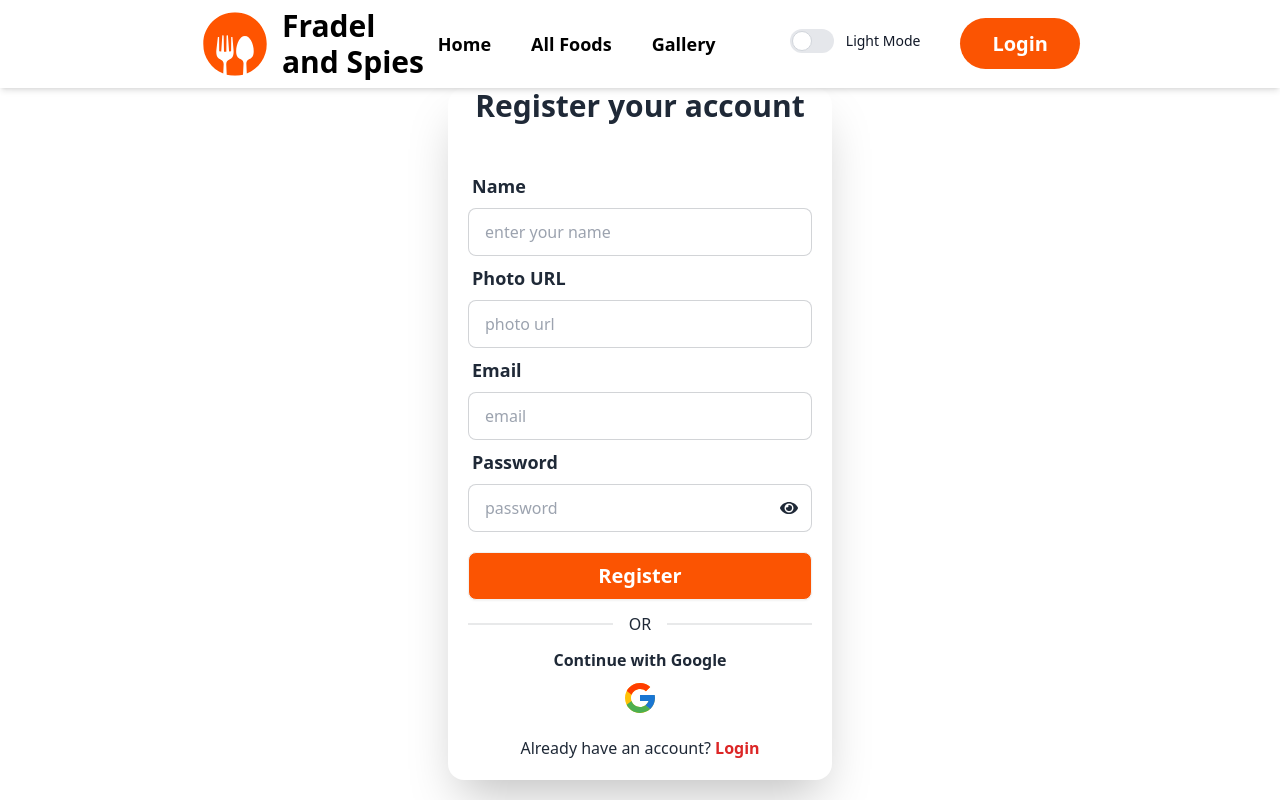
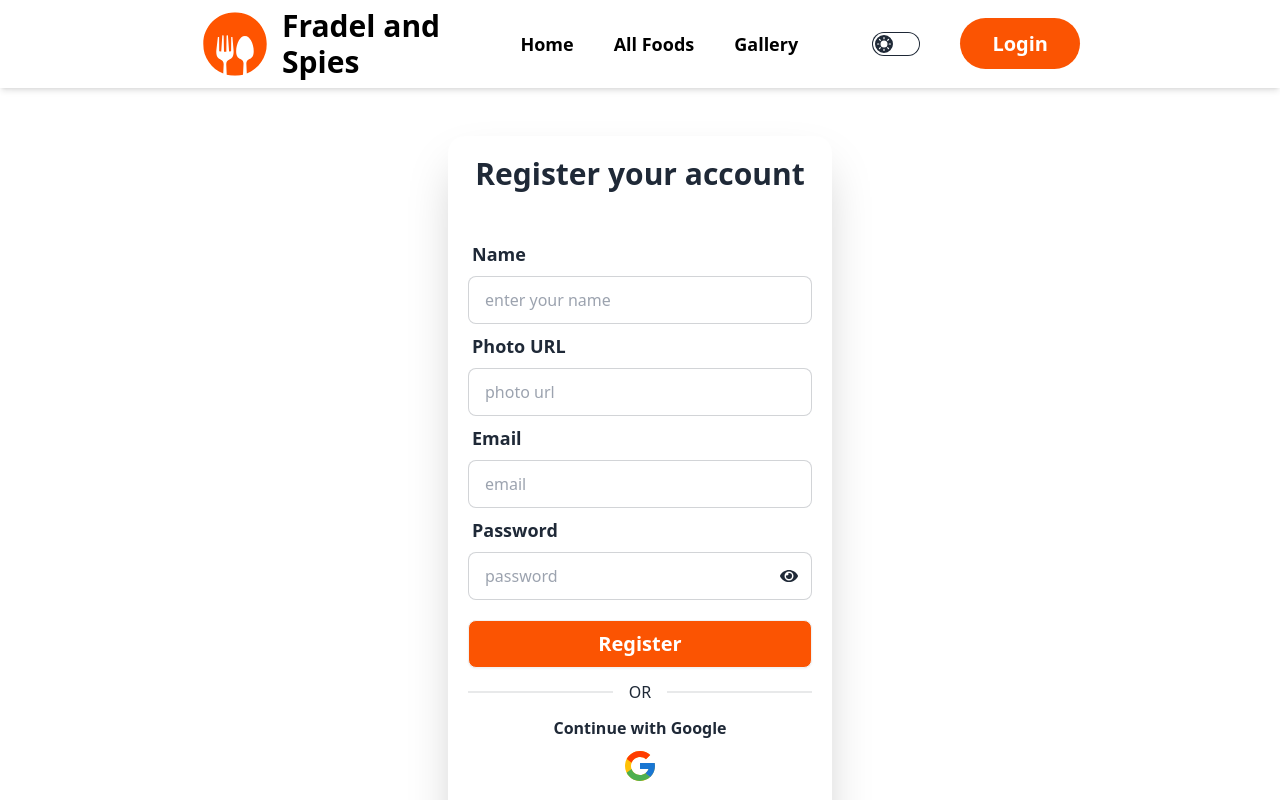
Before and after one commit to reyad9009/Fradel-and-Spies, a React (Vite) app: page /register in a window 1280 px wide. Shown: the top 800 px of the page. Built offline with nearby package versions, Linux system fonts and the light colour scheme; no server answers.

Commit message:
update dark theme

```diff
--- a/src/pages/Login/Login.jsx
+++ b/src/pages/Login/Login.jsx
@@ -47,36 +47,36 @@ const Login = () => {
   };
 
   return (
-    <div className="flex justify-center">
+    <div className="flex justify-center mt-16">
       <Helmet>
         <title>Career Kindle | Login</title>
       </Helmet>
-      <div className="card bg-base-100 w-full max-w-sm shrink-0 shadow-2xl">
-        <h2 className="text-3xl font-extrabold text-center mb-10">
+      <div className="card bg-base-100 w-full max-w-sm shrink-0 shadow-2xl dark:text-white dark:bg-black">
+        <h2 className="text-2xl font-bold text-center pt-5 mb-10 dark:text-primary">
           Login your account
         </h2>
         <form onSubmit={handleSubmit} className="px-10">
           <div className="form-control">
             <label className="label">
-              <span className="label-text text-lg font-semibold">Email</span>
+              <span className="label-text text-lg font-semibold dark:text-white">Email</span>
             </label>
             <input
               type="email"
               name="email"
               placeholder="email"
-              className="input input-bordered"
+              className="input input-bordere dark:text-black"
               required
             />
           </div>
           <div className="form-control">
             <label className="label">
-              <span className="label-text text-lg font-semibold">Password</span>
+              <span className="label-text text-lg font-semibold dark:text-white">Password</span>
             </label>
             <input
               type={showPassword ? "text" : "password"}
               name="password"
               placeholder="password"
-              className="input input-bordered"
+              className="input input-bordered dark:text-black"
               required
             />
             <button
@@ -85,22 +85,22 @@ const Login = () => {
               className=" absolute ml-[16rem] mt-[3.2rem] p-2 bg-white"
             >
               {showPassword ? (
-                <FaEyeSlash className="text-lg"></FaEyeSlash>
+                <FaEyeSlash className="text-lg dark:text-black"></FaEyeSlash>
               ) : (
-                <FaEye className="text-lg"></FaEye>
+                <FaEye className="text-lg dark:text-black"></FaEye>
               )}
             </button>
 
             {/* {error.login && <label className="label">{error.login}</label>} */}
 
             <label className="label">
-              <a className="label-text-alt link link-hover text-base mt-2">
+              <a className="label-text-alt link link-hover text-base mt-2 dark:text-white">
                 Forgot password?
               </a>
             </label>
           </div>
           <div className="form-control">
-            <button type='submit' className="btn bg-primary text-white font-bold text-lg">
+            <button type='submit' className="btn dark:border-none bg-primary text-white font-bold text-lg">
               Login
             </button>
           </div>
--- a/src/pages/Register/Register.jsx
+++ b/src/pages/Register/Register.jsx
@@ -64,24 +64,24 @@ const Register = () => {
       });
   };
   return (
-    <div className="min-h-scree flex justify-center">
+    <div className="min-h-scree flex justify-center mt-12">
       <Helmet>
         <title>Career Kindle | Register </title>
       </Helmet>
-      <div className="card bg-base-100 w-full max-w-sm shrink-0 shadow-2xl">
-        <h2 className="text-3xl mb-10 font-extrabold text-center ">
+      <div className="card bg-base-100 w-full max-w-sm shrink-0 shadow-2xl dark:bg-black">
+        <h2 className="text-3xl mb-10 font-extrabold text-center dark:text-primary pt-5">
           Register your account
         </h2>
-        <form onSubmit={handleSubmit} className=" px-5">
+        <form onSubmit={handleSubmit} className=" px-5 dark:bg-black">
           <div className="form-control">
             <label className="label">
-              <span className="label-text font-bold text-lg">Name</span>
+              <span className="label-text font-bold text-lg dark:text-white">Name</span>
             </label>
             <input
               type="text"
               name="name"
               placeholder="enter your name"
-              className="input input-bordered"
+              className="input input-bordered dark:text-black"
               required
             />
           </div>
@@ -92,40 +92,40 @@ const Register = () => {
 
           <div className="form-control">
             <label className="label">
-              <span className="label-text font-bold text-lg">Photo URL</span>
+              <span className="label-text font-bold text-lg dark:text-white">Photo URL</span>
             </label>
             <input
               type="text"
               name="photo"
               placeholder="photo url"
-              className="input input-bordered"
+              className="input input-bordered dark:text-black"
               required
             />
           </div>
 
           <div className="form-control">
             <label className="label">
-              <span className="label-text font-bold text-lg">Email</span>
+              <span className="label-text font-bold text-lg dark:text-white">Email</span>
             </label>
             <input
               type="email"
               name="email"
               placeholder="email"
-              className="input input-bordered"
+              className="input input-bordered dark:text-black"
               required
             />
           </div>
 
           <div className="form-control">
             <label className="label">
-              <span className="label-text font-bold text-lg">Password</span>
+              <span className="label-text font-bold text-lg dark:text-white">Password</span>
             </label>
 
             <input
               type={showPassword ? "text" : "password"}
               name="password"
               placeholder="password"
-              className="input  input-bordered relative"
+              className="input  input-bordered relative dark:text-black"
               required
             />
             <button
@@ -134,16 +134,16 @@ const Register = () => {
               className=" absolute ml-[19rem] mt-[3.2rem] p-2 bg-white"
             >
               {showPassword ? (
-                <FaEyeSlash className="text-lg"></FaEyeSlash>
+                <FaEyeSlash className="text-lg dark:text-black" ></FaEyeSlash>
               ) : (
-                <FaEye className="text-lg"></FaEye>
+                <FaEye className="text-lg dark:text-black"></FaEye>
               )}
             </button>
           </div>
 
           <div className="flex w-full flex-col mt-5">
             <div className="card bg-base-300 rounded-box grid place-items-center">
-              <button className="btn w-full bg-primary text-white font-bold text-xl">
+              <button className="btn w-full bg-primary text-white font-bold text-xl dark:border-none">
                 Register
               </button>
             </div>
--- a/src/shared/Navbar.jsx
+++ b/src/shared/Navbar.jsx
@@ -48,7 +48,7 @@ const Navbar = () => {
     </>
   );
   return (
-    <nav className=" flex items-center justify-center sticky top-0 z-50 shadow-md bg-white dark:bg-[#1d232a] dark:text-white">
+    <nav className="flex items-center justify-center sticky top-0 z-50 shadow-md bg-white dark:bg-[#1d232a] dark:text-white">
       <div className="w-[70%] drawer text-black">
         <input id="my-drawer-3" type="checkbox" className="drawer-toggle" />
         <div className="drawer-content flex flex-col">
--- a/src/shared/Theme.jsx
+++ b/src/shared/Theme.jsx
@@ -30,40 +30,46 @@ const ThemeToggle = () => {
   };
 
   return (
-    <label className="relative inline-flex items-center cursor-pointer">
-      <input
-        type="checkbox"
-        checked={theme === "dark"}
-        onChange={toggleTheme}
-        className="sr-only peer"
-      />
-      <div className="w-11 h-6 bg-gray-200 peer-focus:outline-none peer-focus:ring-4 peer-focus:ring-blue-300 dark:peer-focus:ring-blue-800 rounded-full peer dark:bg-gray-700 peer-checked:after:translate-x-full peer-checked:after:border-white after:content-[''] after:absolute after:top-[2px] after:left-[2px] after:bg-white after:border-gray-300 after:border after:rounded-full after:h-5 after:w-5 after:transition-all dark:border-gray-600 peer-checked:bg-blue-600">
-        {/* Moon icon (dark mode) */}
+    <div>
+      <label className="grid cursor-pointer place-items-center">
+        <input
+          onChange={toggleTheme}
+          checked={theme === "dark"}
+          type="checkbox"
+          value="synthwave"
+          className="dark:bg-blue-500 toggle theme-controller bg-base-content col-span-2 col-start-1 row-start-1"
+        />
         <svg
-          className="w-3.5 h-3.5 absolute top-1 right-1 text-white hidden peer-checked:block"
-          aria-hidden="true"
+          className="stroke-base-100 fill-base-100 col-start-1 row-start-1"
           xmlns="http://www.w3.org/2000/svg"
-          fill="currentColor"
-          viewBox="0 0 18 20"
+          width="14"
+          height="14"
+          viewBox="0 0 24 24"
+          fill="none"
+          stroke="currentColor"
+          strokeWidth="2"
+          strokeLinecap="round"
+          strokeLinejoin="round"
         >
-          <path d="M17.8 13.75a1 1 0 0 0-.859-.5A7.488 7.488 0 0 1 10.52 2a1 1 0 0 0 0-.969A1.035 1.035 0 0 0 9.687.5h-.113a9.5 9.5 0 1 0 8.222 14.247 1 1 0 0 0 .004-.997Z" />
+          <circle cx="12" cy="12" r="5" />
+          <path d="M12 1v2M12 21v2M4.2 4.2l1.4 1.4M18.4 18.4l1.4 1.4M1 12h2M21 12h2M4.2 19.8l1.4-1.4M18.4 5.6l1.4-1.4" />
         </svg>
-
-        {/* Sun icon (light mode) */}
         <svg
-          className="w-3.5 h-3.5 absolute top-1 left-1 text-gray-800 block peer-checked:hidden"
-          aria-hidden="true"
+          className="stroke-base-100 fill-base-100 col-start-2 row-start-1"
           xmlns="http://www.w3.org/2000/svg"
-          fill="currentColor"
-          viewBox="0 0 20 20"
+          width="14"
+          height="14"
+          viewBox="0 0 24 24"
+          fill="none"
+          stroke="currentColor"
+          strokeWidth="2"
+          strokeLinecap="round"
+          strokeLinejoin="round"
         >
-          <path d="M10 15a5 5 0 1 0 0-10 5 5 0 0 0 0 10zm0-11a1 1 0 0 0 1-1V1a1 1 0 0 0-2 0v2a1 1 0 0 0 1 1zm0 12a1 1 0 0 0-1 1v2a1 1 0 1 0 2 0v-2a1 1 0 0 0-1-1zM4.343 5.757a1 1 0 0 0 1.414-1.414L4.343 2.929a1 1 0 0 0-1.414 1.414l1.414 1.414zm11.314 8.486a1 1 0 0 0-1.414 1.414l1.414 1.414a1 1 0 0 0 1.414-1.414l-1.414-1.414zM4 10a1 1 0 0 0-1-1H1a1 1 0 0 0 0 2h2a1 1 0 0 0 1-1zm15-1h-2a1 1 0 1 0 0 2h2a1 1 0 0 0 0-2zM4.343 14.243l-1.414 1.414a1 1 0 1 0 1.414 1.414l1.414-1.414a1 1 0 0 0-1.414-1.414zM15.657 5.757a1 1 0 0 0-1.414-1.414l-1.414 1.414a1 1 0 1 0 1.414 1.414l1.414-1.414z" />
+          <path d="M21 12.79A9 9 0 1 1 11.21 3 7 7 0 0 0 21 12.79z"></path>
         </svg>
-      </div>
-      <span className="ml-3 text-sm font-medium text-gray-900 dark:text-gray-300">
-        {theme === "light" ? "Light" : "Dark"} Mode
-      </span>
-    </label>
+      </label>
+    </div>
   );
 };
 
```
